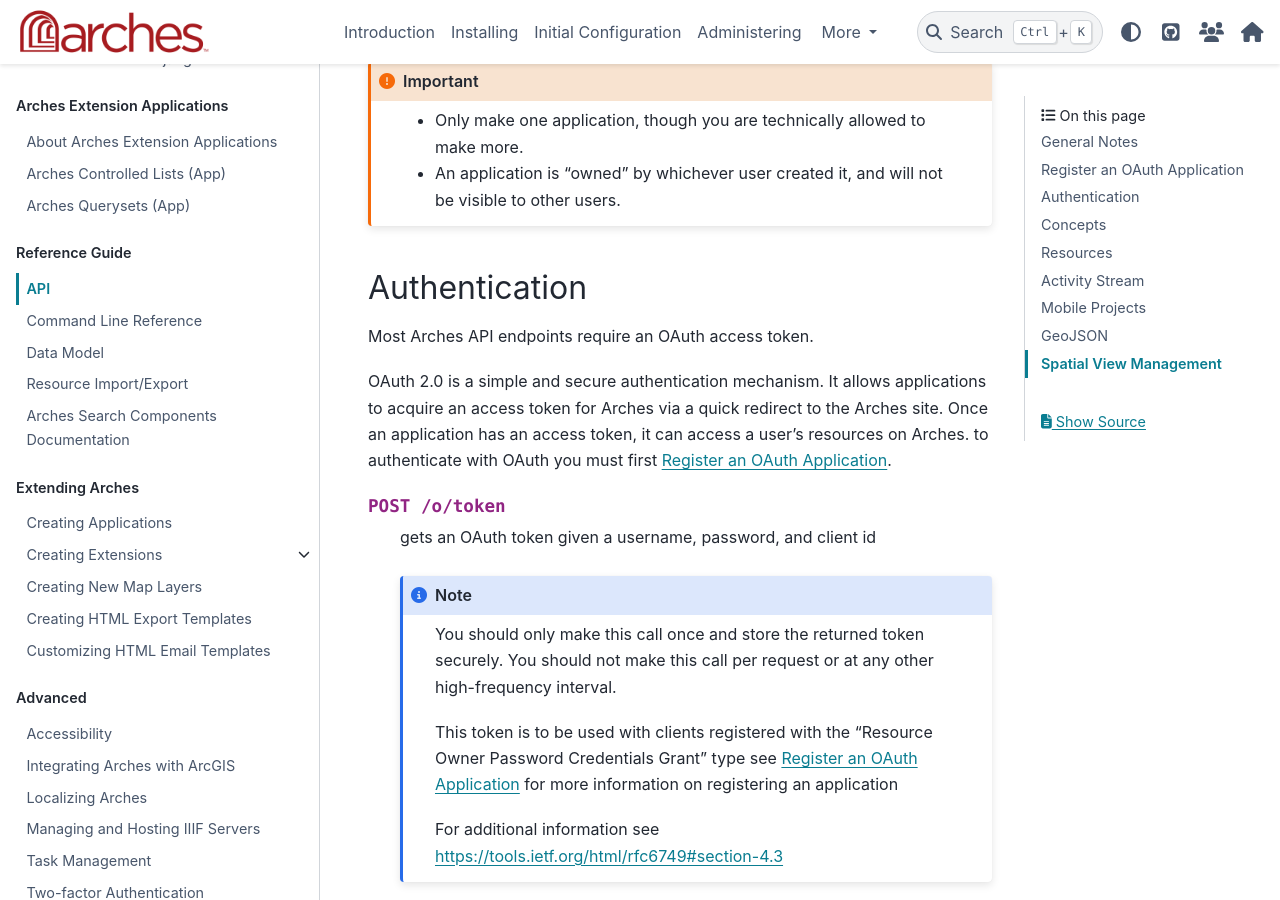
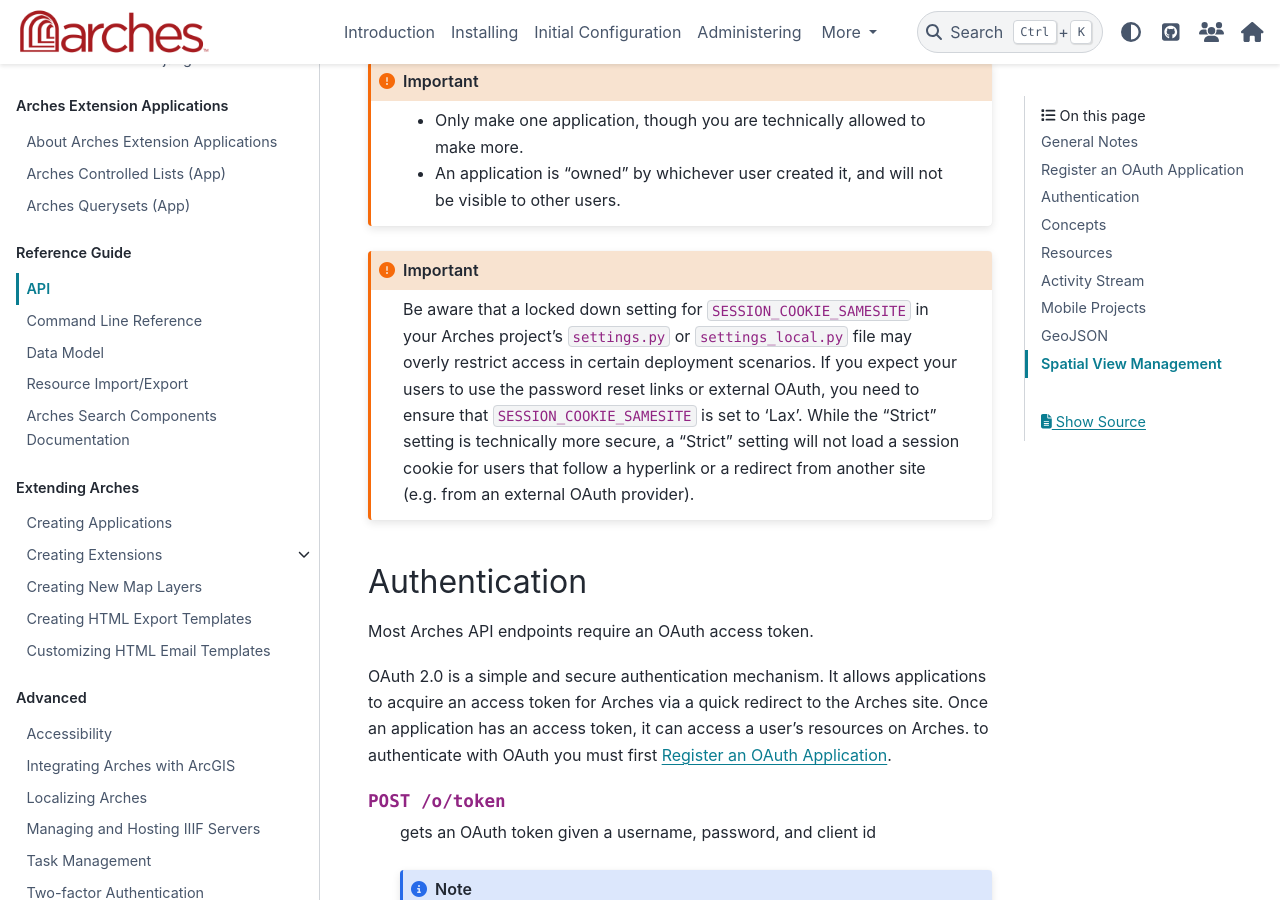
Before and after one commit to archesproject/arches-docs, a Sphinx documentation site: the page built from docs/developing/reference/api.rst, in a window 1280 px wide and 900 px high, scrolled down 2607 px. Built offline with Sphinx 7.4.7 and the PyData theme 0.15.4, drawn with Linux system fonts in a browser that asks for light colours.

Commit message:
Added SESSION_COOKIE_SAMESITE caveat note

```diff
--- a/docs/developing/reference/api.rst
+++ b/docs/developing/reference/api.rst
@@ -120,6 +120,18 @@
 
     + Only make one application, though you are technically allowed to make more.
     + An application is "owned" by whichever user created it, and will not be visible to other users.
+
+
+.. important::
+
+    Be aware that a locked down setting for ``SESSION_COOKIE_SAMESITE`` in your Arches project's
+    ``settings.py`` or ``settings_local.py`` file may overly restrict access in certain deployment scenarios.
+    If you expect your users to use the password reset links or external OAuth, you need to ensure that
+    ``SESSION_COOKIE_SAMESITE`` is set to 'Lax'. While the "Strict" setting is technically more secure,
+    a "Strict" setting will not load a session cookie for users that follow a hyperlink or a
+    redirect from another site (e.g. from an external OAuth provider).
+
+
 
 Authentication
 ==============
```
